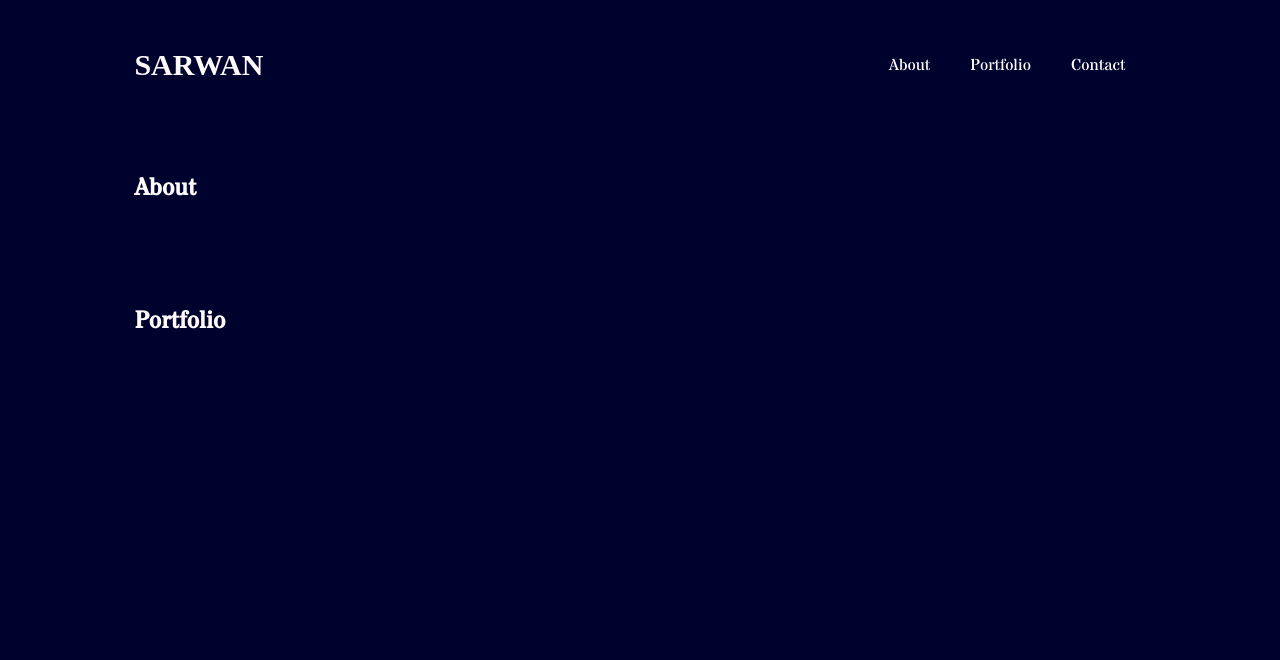
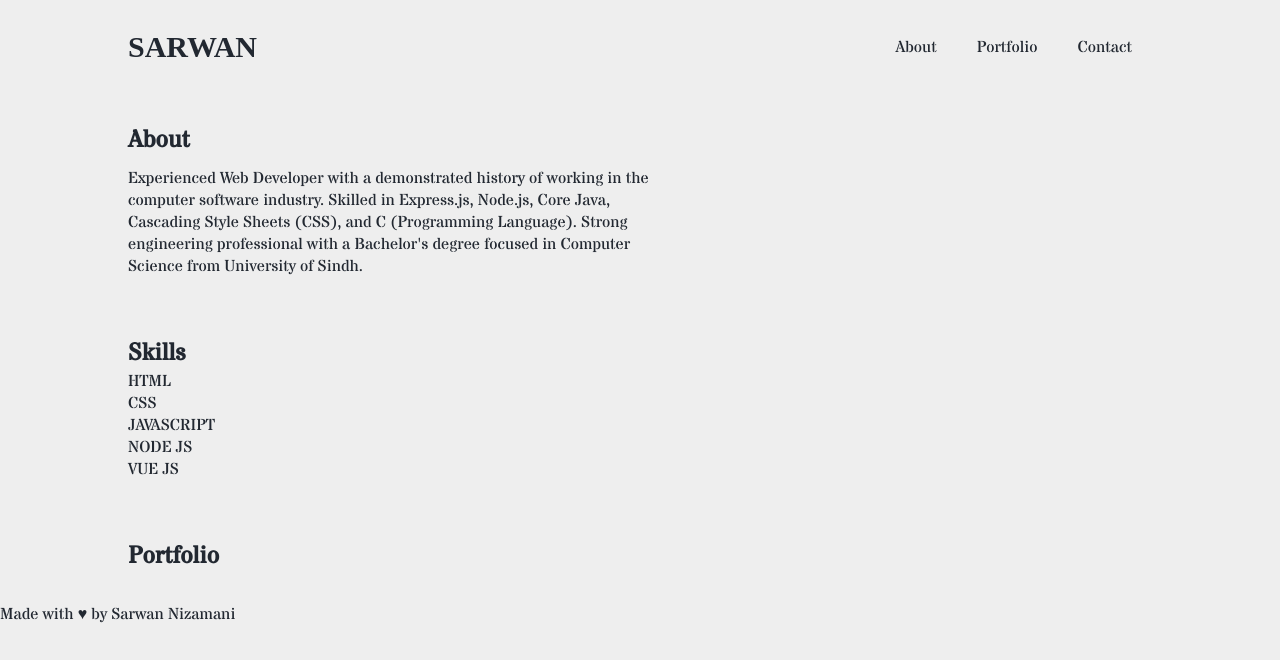
Before and after one commit to sarwan920/portfolio, a Vue app: page / in a window 1280 px wide. Shown: the top 660 px of the page. Built offline with nearby package versions, Linux system fonts and the light colour scheme; a web font is replaced by a local one.

Commit message:
add skills and footer

```diff
--- a/src/App.vue
+++ b/src/App.vue
@@ -2,15 +2,23 @@
   <div>
     <!-- <img alt="Vue logo" src="./assets/logo.png"> -->
     <Navigation />
+
     <About />
+
+    <Skills />
+
     <Portfolio />
+
+    <Footer />
   </div>
 </template>
 
 <script>
 import Navigation from "./components/Navigation.vue";
 import About from "./components/About.vue";
+import Skills from "./components/Skills.vue";
 import Portfolio from "./components/Portfolio.vue";
+import Footer from "./components/Footer.vue";
 
 export default {
   name: "App",
@@ -18,6 +26,8 @@ export default {
     Navigation,
     About,
     Portfolio,
+    Skills,
+    Footer
   },
 };
 </script>
@@ -27,11 +37,32 @@ export default {
 
 * {
   box-sizing: border-box;
-  background-color: #00022E;
+  background-color: #eeeeee;
  font-family: 'Stardos Stencil', cursive;
+ margin:0;
+ padding:0;
+ color: #222831;
 
 
 }
 
+.section__heading{
+  color: #222831;
+  transition: all 0.3s ease 0s;
+  cursor: pointer;
+}
+
+.section__heading:hover{
+    color: #0F9B8E;
+}
+
+
+
+
+
+.container{
+  padding: 30px 10%;
+}
+
 
 </style>
--- a/src/components/About.vue
+++ b/src/components/About.vue
@@ -1,7 +1,19 @@
 <template>
   <div>
-    <section>
-      <h1>About</h1>
+    <section class="container">
+      <h1 class="section__heading">About</h1>
+      <div class="about__detail">
+        <p>
+          Experienced Web Developer with a demonstrated history of working in
+          the computer software industry. Skilled in Express.js, Node.js, Core
+          Java, Cascading Style Sheets (CSS), and C (Programming Language).
+          Strong engineering professional with a Bachelor's degree focused in
+          Computer Science from University of Sindh.
+        </p>
+
+      </div>
+
+
     </section>
   </div>
 </template>
@@ -10,12 +22,15 @@
 export default {};
 </script>
 
-<style>
-    section{
-        padding: 30px 10%;
-    }
+<style scoped>
+/* section {
+  padding: 30px 10%;
+} */
 
-    h1{
-        color: #fffbfc;
-    }
+.about__detail{
+  padding-right: 500px;
+  margin-top: 10px;
+  }
+
+
 </style>
--- /dev/null
+++ b/src/components/Footer.vue
@@ -0,0 +1,17 @@
+<template>
+  <div>
+      <footer>
+          <p>Made with &hearts; by Sarwan Nizamani</p>
+      </footer>
+  </div>
+</template>
+
+<script>
+export default {
+
+}
+</script>
+
+<style>
+
+</style>
--- a/src/components/Navigation.vue
+++ b/src/components/Navigation.vue
@@ -27,7 +27,7 @@ li,
 a {
   font-weight: 500;
     font-size: 16px;
-  color: #fffbfc;
+  color: #222831;
   text-decoration: none;
 }
 
--- a/src/components/Portfolio.vue
+++ b/src/components/Portfolio.vue
@@ -1,7 +1,7 @@
 <template>
   <div>
-    <section>
-      <h1>Portfolio</h1>
+    <section class="container">
+      <h1 class="section__heading">Portfolio</h1>
     </section>
   </div>
 </template>
@@ -10,12 +10,10 @@
 export default {};
 </script>
 
-<style>
-    section{
+<style scoped>
+    /* section{
         padding: 30px 10%;
-    }
+    } */
 
-    h1{
-        color: #fffbfc;
-    }
+
 </style>
--- /dev/null
+++ b/src/components/Skills.vue
@@ -0,0 +1,28 @@
+<template>
+  <div>
+    <section class="container">
+      <h1 class="section__heading">
+        Skills
+      </h1>
+      <ul>
+        <li v-for="skill in skills" v-bind:key="skill">{{skill}}</li>
+      </ul>
+    </section>
+  </div>
+</template>
+
+<script>
+export default {
+  data() {
+    return {
+      skills: ["HTML", "CSS","JAVASCRIPT" ,"NODE JS", "VUE JS"],
+    };
+  },
+};
+</script>
+
+<style scoped>
+ul li {
+  list-style: none;
+}
+</style>
```
